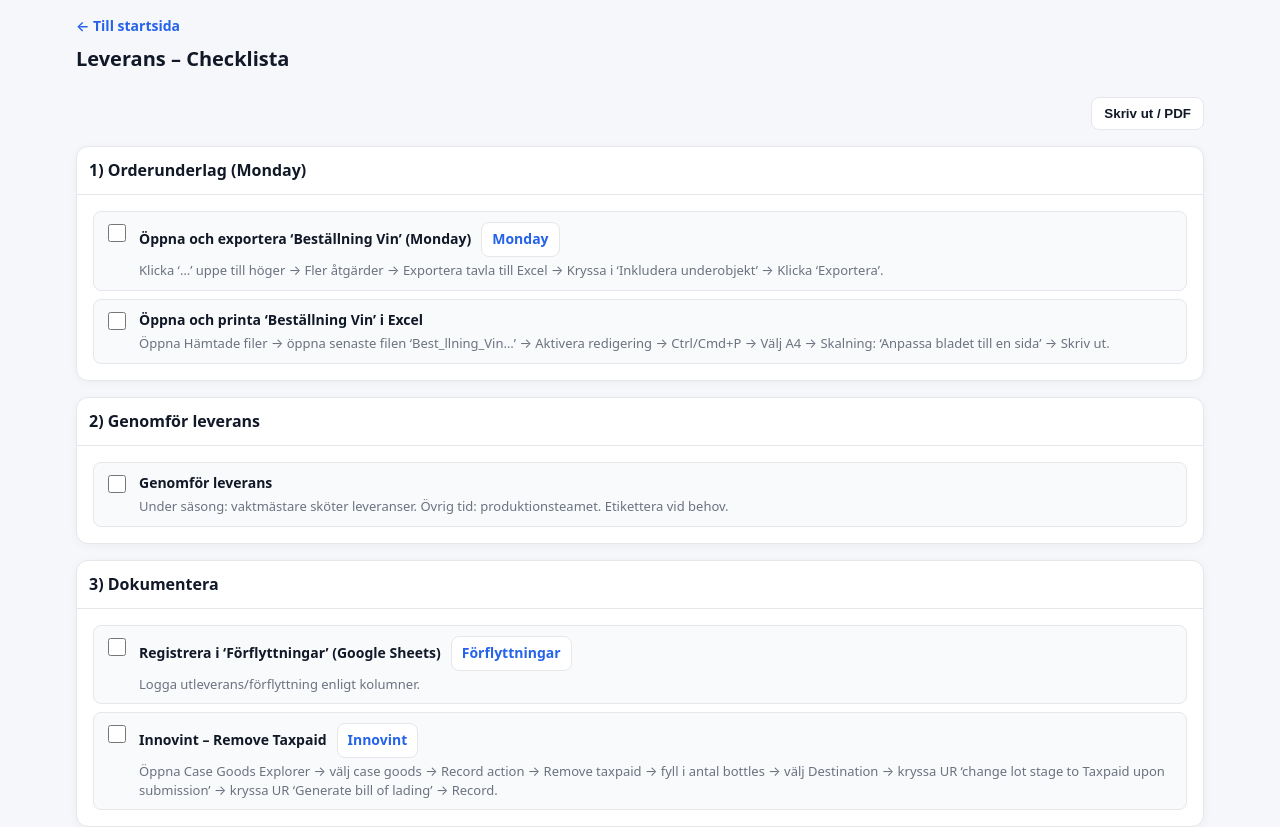
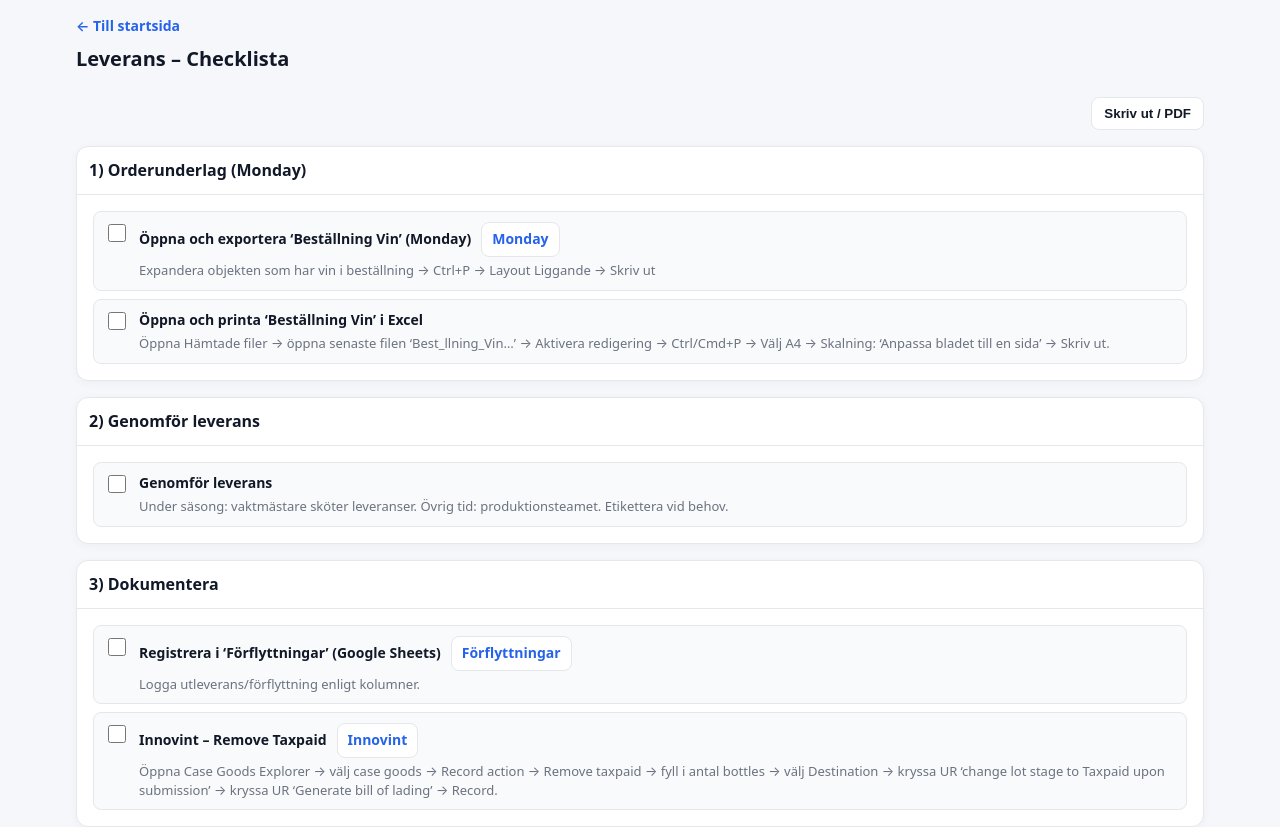
Before and after one commit to Bartoldsson/Kalkylator, a React (Vite) app: page /#/instruktioner/leverans in a window 1280 px wide. Shown: the top 827 px of the page. Built offline with nearby package versions, Linux system fonts and the light colour scheme.

Commit message:
Update Leverans.tsx

```diff
--- a/src/pages/Leverans.tsx
+++ b/src/pages/Leverans.tsx
@@ -46,7 +46,7 @@ const sections: Section[] = [
       {
         id: "open-export-monday",
         title: "Öppna och exportera ‘Beställning Vin’ (Monday)",
-        note: "Klicka ‘…’ uppe till höger → Fler åtgärder → Exportera tavla till Excel → Kryssa i ‘Inkludera underobjekt’ → Klicka ‘Exportera’.",
+        note: "Expandera objekten som har vin i beställning → Ctrl+P → Layout Liggande → Skriv ut",
         linkLabel: "Monday",
         linkHref: "https://astadvingard.monday.com/boards/5651094640",
       },
```
